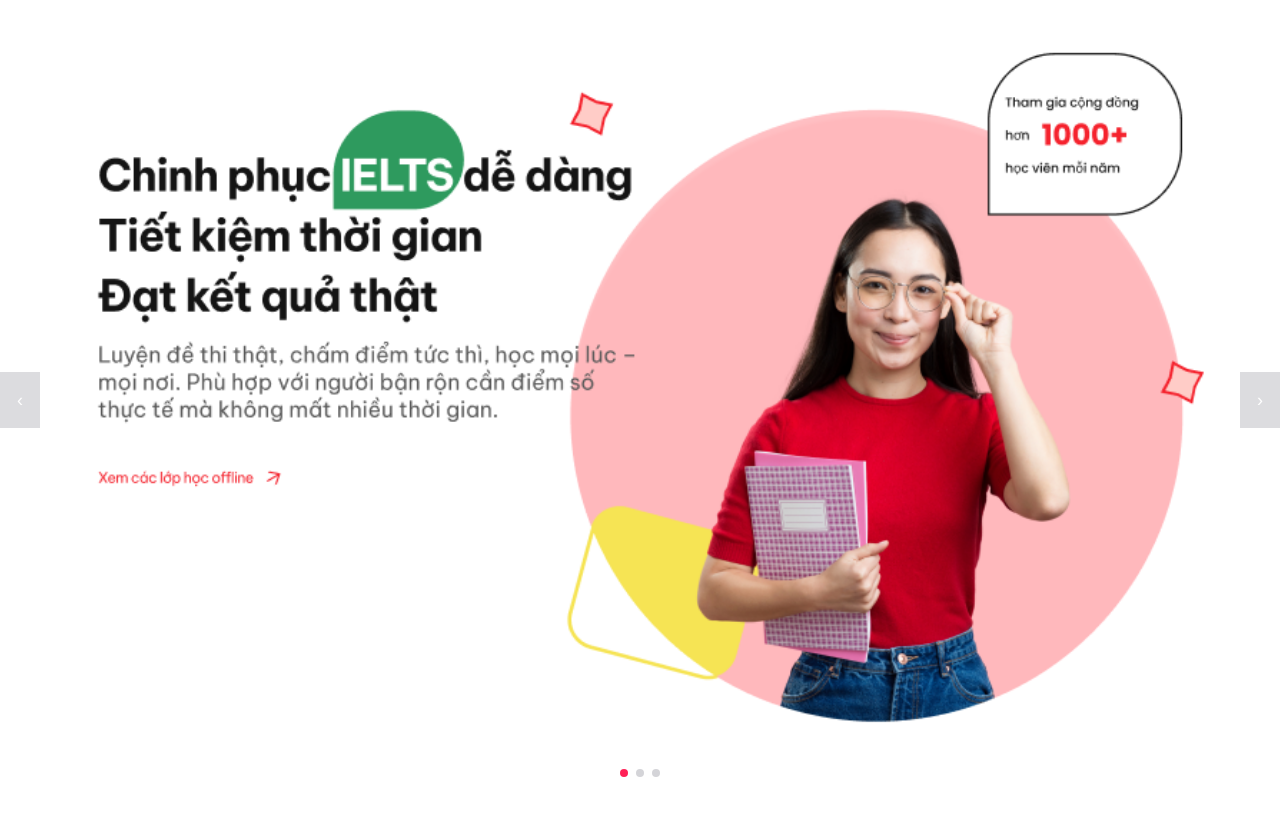
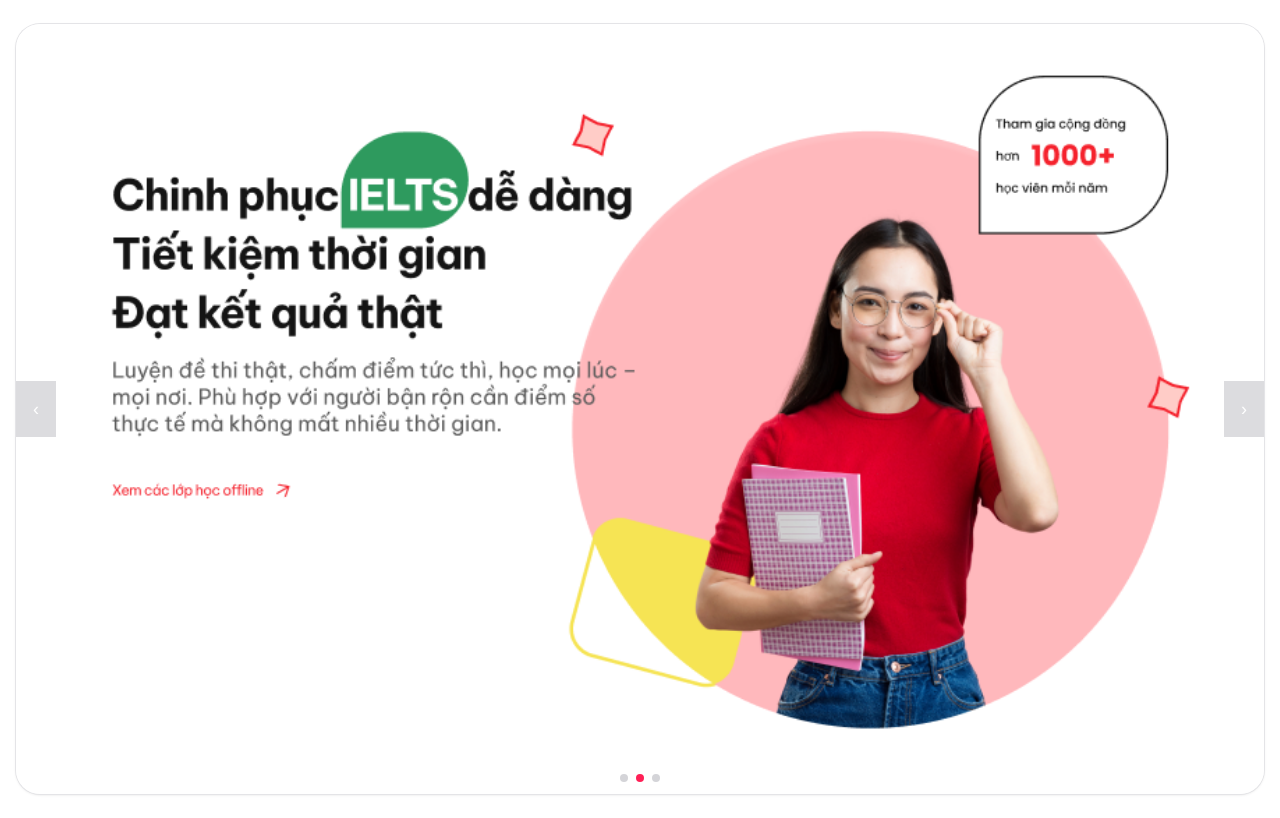
Before and after one commit to Jung-Talents/ielts-platform-nextjs-fe, a Next.js app: page / in a window 1280 px wide. Built offline with nearby package versions, Linux system fonts and the light colour scheme.

Commit message:
fix: CTA slider buttons absolute + card wrapper in Home + 1440x888

```diff
--- a/src/components/CallToActionSlider/CallToActionSlider.tsx
+++ b/src/components/CallToActionSlider/CallToActionSlider.tsx
@@ -38,7 +38,7 @@
 	const pausedRef = useRef(false);
 	pausedRef.current = paused;
 
-	const userInteractedAtRef = useRef(0);
+	const [tick, setTick] = useState(0);
 
 	useEffect(() => {
 		if (total > 1) {
@@ -62,25 +62,21 @@
 	}, [total]);
 
 	const markInteracted = () => {
-		userInteractedAtRef.current = Date.now();
+		setTick((t) => t + 1);
 	};
 
 	useEffect(() => {
 		if (!autoPlay || total <= 1) return;
-
-		const startedAt = Date.now();
+		if (paused) return;
 
 		const id = window.setTimeout(() => {
 			if (pausedRef.current) return;
-
-			if (userInteractedAtRef.current > startedAt) return;
-
 			setEnableTransition(true);
 			setIndex((i) => i + 1);
 		}, intervalMs);
 
 		return () => window.clearTimeout(id);
-	}, [autoPlay, intervalMs, total, index, enableTransition]);
+	}, [autoPlay, intervalMs, total, index, paused, tick]);
 
 	const onTransitionEnd = () => {
 		if (total <= 1) return;
@@ -110,8 +106,6 @@
 	const activeDot = total <= 1 ? 0 : (index - 1 + total) % total;
 
 	return (
-		<section className="w-full bg-white">
-			<div className="mx-auto max-w-[1440px]">
 		<div
 			className="relative overflow-hidden rounded-3xl"
 			onMouseEnter={() => setPaused(true)}
@@ -121,21 +115,19 @@
 				onTransitionEnd={onTransitionEnd}
 				className={[
 					"flex will-change-transform",
-							enableTransition
-								? "transition-transform duration-250 ease-out"
-								: "transition-none",
+					enableTransition ? "transition-transform duration-250 ease-out" : "transition-none",
 				].join(" ")}
 				style={{ transform: `translateX(-${index * 100}%)` }}
 			>
 				{extended.map((s, i) => (
 					<div key={`${s.id}-${i}`} className="w-full flex-shrink-0">
-								<div className="relative w-full" style={{ aspectRatio: "1440 / 888" }}>
+						<div className="relative w-full aspect-[1440/888]">
 							<Image
 								src={s.imageSrc}
 								alt={s.imageAlt}
 								fill
 								priority={i === 1}
-										sizes="100vw"
+								sizes="(max-width: 1440px) 100vw, 1440px"
 								className="object-cover"
 							/>
 						</div>
@@ -153,7 +145,7 @@
 							prev();
 						}}
 						aria-label="Previous slide"
-								className="fixed left-0 top-1/2 z-50 -translate-y-1/2 h-14 w-10 bg-zinc-300/80 text-lg text-white flex items-center justify-center hover:bg-zinc-300"
+						className="absolute left-0 top-1/2 z-50 -translate-y-1/2 h-14 w-10 bg-zinc-300/80 text-lg text-white flex items-center justify-center hover:bg-zinc-300"
 					>
 						‹
 					</button>
@@ -166,7 +158,7 @@
 							next();
 						}}
 						aria-label="Next slide"
-								className="fixed right-0 top-1/2 z-50 -translate-y-1/2 h-14 w-10 bg-zinc-300/80 text-lg text-white flex items-center justify-center hover:bg-zinc-300"
+						className="absolute right-0 top-1/2 z-50 -translate-y-1/2 h-14 w-10 bg-zinc-300/80 text-lg text-white flex items-center justify-center hover:bg-zinc-300"
 					>
 						›
 					</button>
@@ -192,7 +184,5 @@
 				</>
 			)}
 		</div>
-			</div>
-		</section>
 	);
 }
--- a/src/pages/index.tsx
+++ b/src/pages/index.tsx
@@ -117,9 +117,13 @@
 import { ctaSlidesMock } from "@/data";
 
 export default function Home() {
-  return (
-    <main className="bg-white">
-      <CallToActionSlider slides={ctaSlidesMock} intervalMs={4500} />
-    </main>
-  );
+	return (
+		<main className="bg-white">
+			<section className="mx-auto w-full max-w-[1440px] px-4 py-6">
+				<div className="rounded-3xl bg-white shadow-sm ring-1 ring-zinc-200 overflow-hidden">
+					<CallToActionSlider slides={ctaSlidesMock} intervalMs={4500} />
+				</div>
+			</section>
+		</main>
+	);
 }
```
Lines whose indentation alone changed are shown as unchanged.
